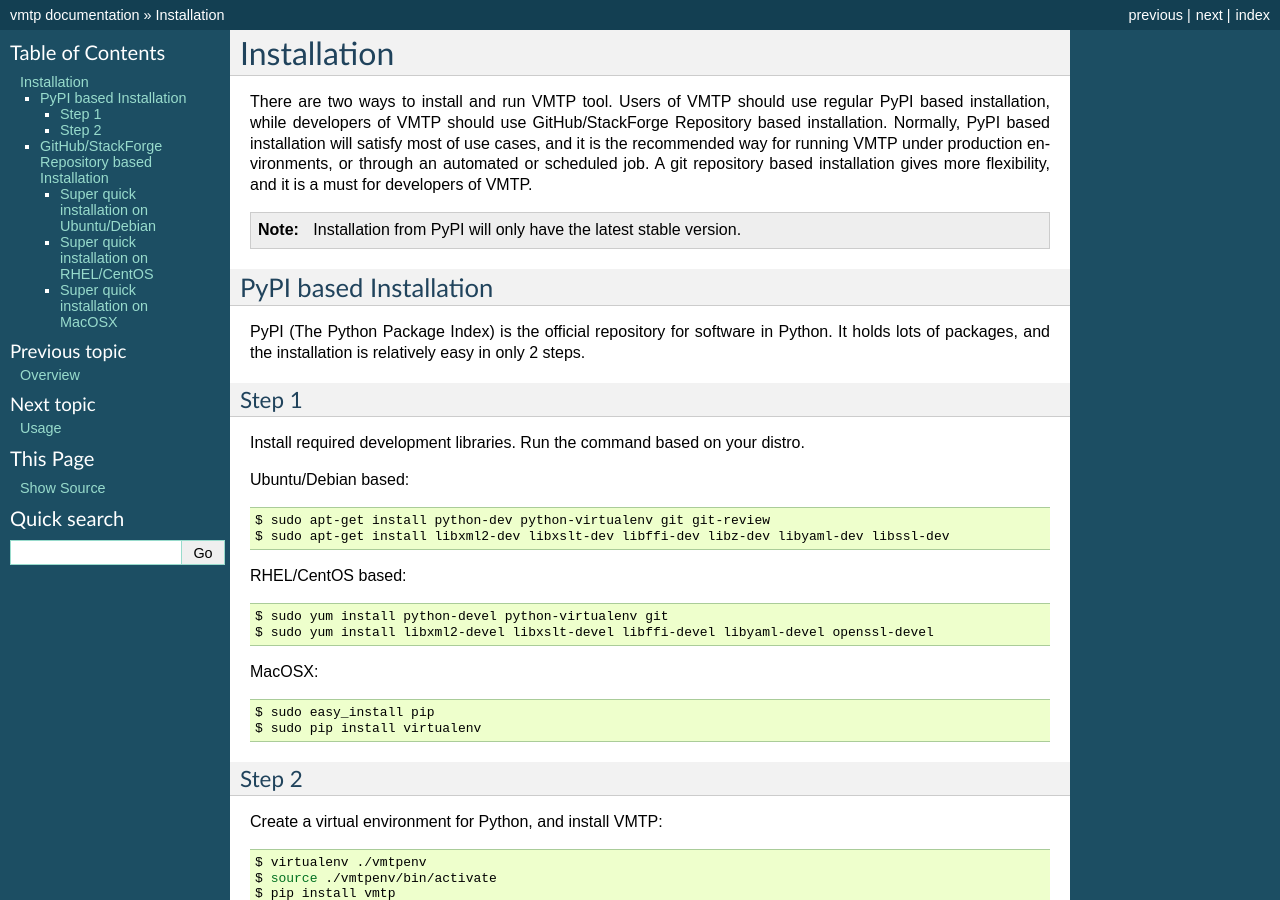
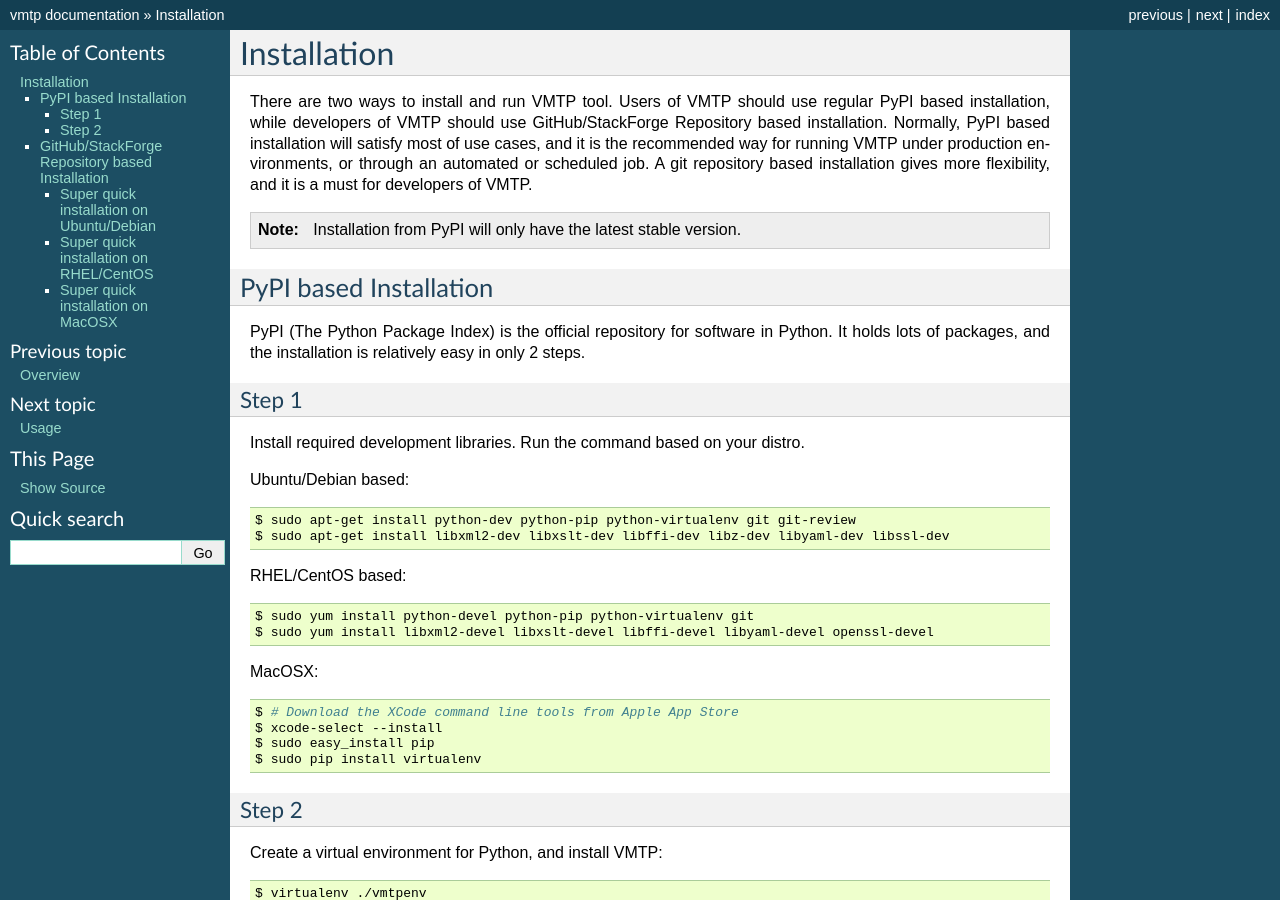
Before and after one commit to openstack-archive/vmtp, a Sphinx documentation site: the page built from doc/source/installation.rst, in a window 1280 px wide and 900 px high. Built offline with Sphinx 7.4.7, drawn with Linux system fonts in a browser that asks for light colours; pages that are not in the unit, such as notebooks, are missing from menus; the version number could not be read and is left out.

Commit message:
Small document fix
Change-Id: I5caca8f44d06bddc4162b5d7a9fa16dc7f95f290

```diff
--- a/doc/source/installation.rst
+++ b/doc/source/installation.rst
@@ -21,20 +21,22 @@
 
 .. code-block:: bash
 
-    $ sudo apt-get install python-dev python-virtualenv git git-review
+    $ sudo apt-get install python-dev python-pip python-virtualenv git git-review
     $ sudo apt-get install libxml2-dev libxslt-dev libffi-dev libz-dev libyaml-dev libssl-dev
 
 RHEL/CentOS based:
 
 .. code-block:: bash
 
-    $ sudo yum install python-devel python-virtualenv git
+    $ sudo yum install python-devel python-pip python-virtualenv git
     $ sudo yum install libxml2-devel libxslt-devel libffi-devel libyaml-devel openssl-devel
 
 MacOSX:
 
 .. code-block:: bash
 
+    $ # Download the XCode command line tools from Apple App Store
+    $ xcode-select --install
     $ sudo easy_install pip
     $ sudo pip install virtualenv
 
@@ -51,6 +53,7 @@
     $ vmtp -h
 
 .. note::
+
     "A Virtual Environment is a tool to keep the dependencies required by different projects in separate places, by creating virtual Python environments for them." It is optional but recommended. We could use::
 
     $ sudo pip install vmtp
```
